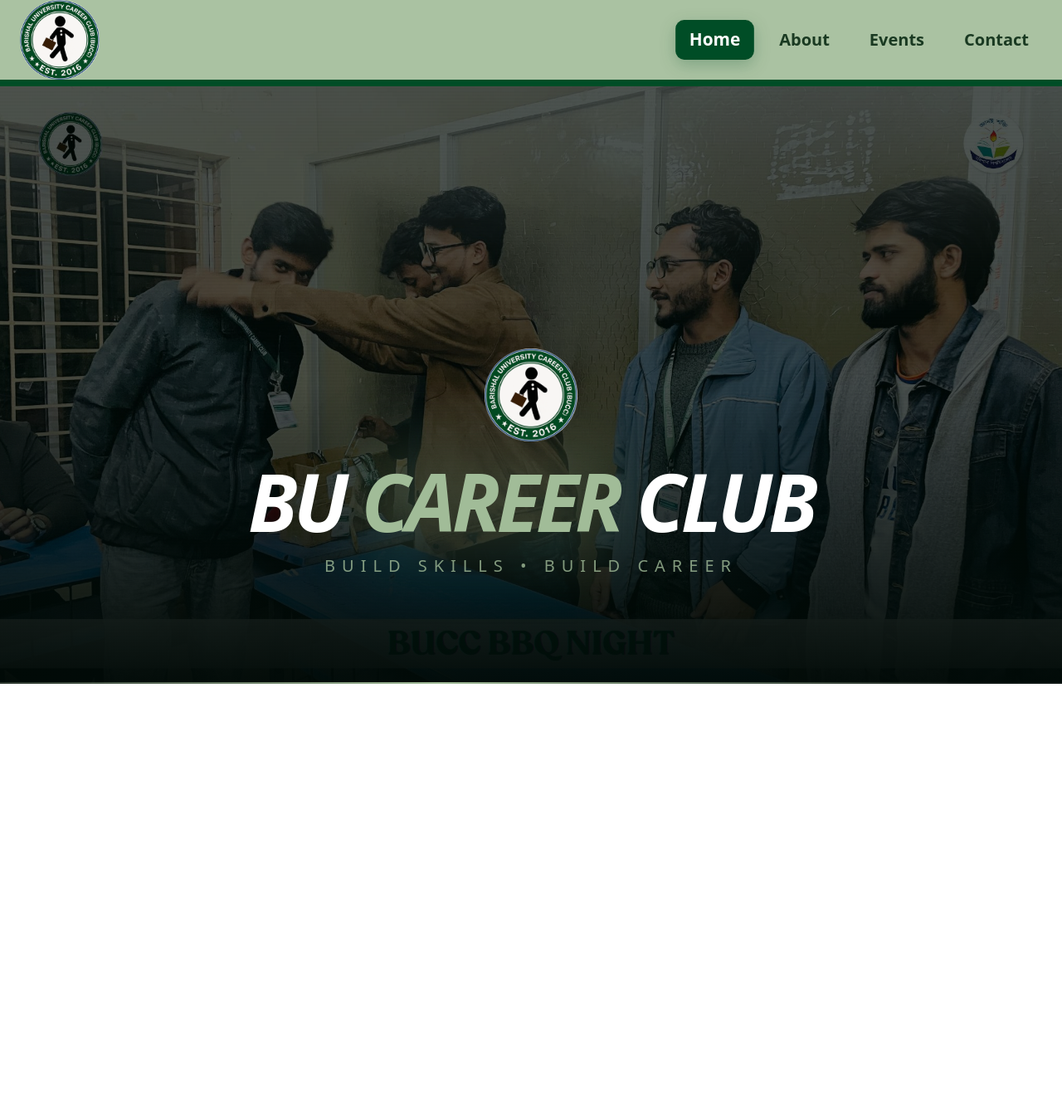
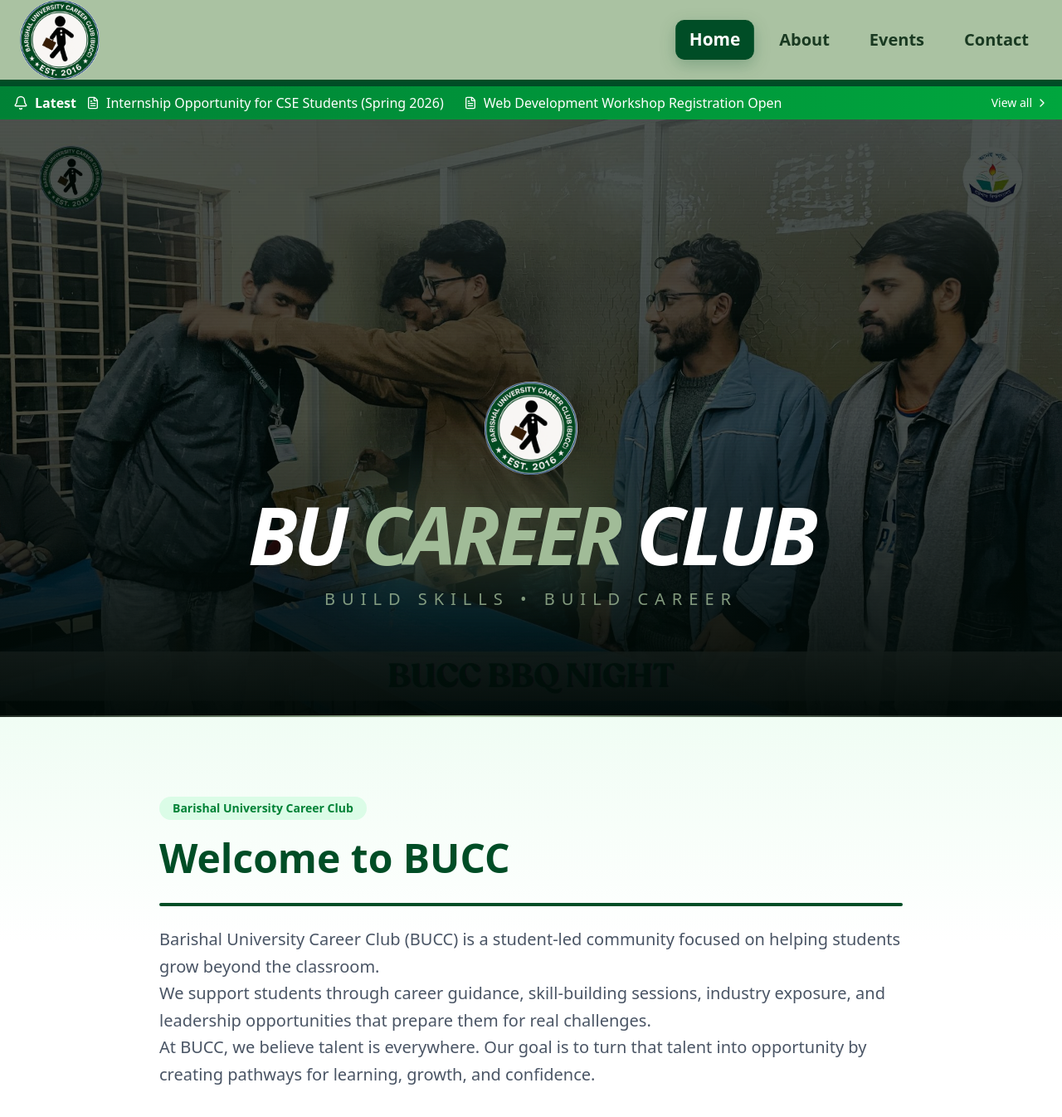
Before and after one commit to IamFreak10/Frontend-bucc, a React (Vite) app: page / in a window 1280 px wide. Shown: the top 1346 px of the page at 83% size. Before the commit the page ends 824 px from the top, so only its background shows below. Built offline with nearby package versions, Linux system fonts and the light colour scheme.

Commit message:
Added Notice Bar demo

```diff
--- a/package.json
+++ b/package.json
@@ -10,6 +10,7 @@
     "preview": "vite preview"
   },
   "dependencies": {
+    "@emotion/react": "^11.14.0",
     "@radix-ui/react-dialog": "^1.1.15",
     "@radix-ui/react-slot": "^1.2.4",
     "@tailwindcss/vite": "^4.1.18",
@@ -18,6 +19,7 @@
     "framer-motion": "^12.33.0",
     "lucide-react": "^0.563.0",
     "react": "^19.2.0",
+    "react-awesome-reveal": "^4.3.1",
     "react-dom": "^19.2.0",
     "react-router": "^7.13.0",
     "tailwind-merge": "^3.4.0",
--- a/src/Layouts/RootLayout.jsx
+++ b/src/Layouts/RootLayout.jsx
@@ -1,13 +1,67 @@
 
 import Navbar from '@/components/Navbar/Navbar'
+import NoticeHeadlineBar from '@/Shared/NoticeHeadlineBar/NoticeHeadlineBar'
 import React from 'react'
 import { Outlet } from 'react-router'
 
+export const notices = [
+  {
+    _id: "notice_001",
+    title: "Internship Opportunity for CSE Students (Spring 2026)",
+    subject: "Career & Internship",
+    description:
+      "Interested CSE students are invited to apply for internship opportunities at reputed software companies. Details are provided in the attached PDF.",
+    pdfUrl:
+      "https://drive.google.com/uc?id=1A2B3C4D5E&export=download",
+    createdAt: "2026-02-05T09:30:00Z"
+  },
+  {
+    _id: "notice_002",
+    title: "Web Development Workshop Registration Open",
+    subject: "Skill Development",
+    description:
+      "BUCC is organizing a hands-on web development workshop covering modern frontend technologies. Registration deadline is mentioned in the notice.",
+    pdfUrl:
+      "https://drive.google.com/uc?id=6F7G8H9I0J&export=download",
+    createdAt: "2026-02-04T15:45:00Z"
+  },
+  {
+    _id: "notice_003",
+    title: "Career Guidance Session for Final Year Students",
+    subject: "Career Guidance",
+    description:
+      "A career guidance session will be conducted focusing on job preparation strategies, interview tips, and higher study opportunities.",
+    pdfUrl:
+      "https://drive.google.com/uc?id=K1L2M3N4O5&export=download",
+    createdAt: "2026-02-02T11:00:00Z"
+  },
+  {
+    _id: "notice_004",
+    title: "Recruitment Notice: BUCC Executive Committee",
+    subject: "Recruitment",
+    description:
+      "BUCC is inviting applications for executive committee positions. Passionate students are encouraged to apply and be part of the leadership team.",
+    pdfUrl:
+      "https://drive.google.com/uc?id=P6Q7R8S9T0&export=download",
+    createdAt: "2026-01-28T10:15:00Z"
+  },
+  {
+    _id: "notice_005",
+    title: "Seminar on Higher Studies Abroad",
+    subject: "Seminar",
+    description:
+      "A seminar on higher studies abroad will be arranged to guide students about scholarships, applications, and requirements.",
+    pdfUrl:
+      "https://drive.google.com/uc?id=U1V2W3X4Y5&export=download",
+    createdAt: "2026-01-22T14:00:00Z"
+  }
+];
 export default function RootLayout() {
   return (
     <>
 
     <Navbar />
+    <NoticeHeadlineBar notices = {notices} />
 
     <Outlet />
 
--- a/src/Pages/Home/Home.jsx
+++ b/src/Pages/Home/Home.jsx
@@ -1,11 +1,12 @@
-import Carousel from './Carousel/ AutoCinematicCarousel'
-import React from 'react'
+import Carousel from './Carousel/ AutoCinematicCarousel';
+import React from 'react';
+import Welcome from './Welcome/Welcome';
 
 export default function Home() {
   return (
     <>
-    <Carousel/>
-
+      <Carousel />
+      <Welcome />
     </>
-  )
+  );
 }
--- /dev/null
+++ b/src/Pages/Home/Welcome/Welcome.jsx
@@ -0,0 +1,43 @@
+import React from 'react';
+import { Fade } from 'react-awesome-reveal';
+
+export default function Welcome() {
+  return (
+    <Fade delay={200} duration={1500} triggerOnce={false} cascade damping={0.1}>
+      <section className="relative py-24 px-6">
+        {/* soft background glow */}
+        <div className="absolute inset-0 -z-10 bg-gradient-to-b from-green-50 via-white to-white" />
+
+        <div className="max-w-4xl mx-auto ">
+          {/* small badge */}
+          <span className="inline-block mb-4 px-4 py-1 text-sm font-semibold text-green-700 bg-green-100 rounded-full">
+            Barishal University Career Club
+          </span>
+
+          <h1 className="text-4xl md:text-5xl font-bold text-[#004d26] leading-tight">
+            Welcome to BUCC
+          </h1>
+
+          {/* accent divider */}
+          <div className=" h-1 bg-[#004d26]  my-6 rounded-full" />
+
+          <p className="text-lg md:text-xl text-gray-600 leading-relaxed">
+            Barishal University Career Club (BUCC) is a student-led community
+            focused on helping students grow beyond the classroom.
+            <br />
+
+            We support students through career guidance, skill-building
+            sessions, industry exposure, and leadership opportunities that
+            prepare them for real challenges.
+            <br />
+
+            At BUCC, we believe talent is everywhere. Our goal is to turn that
+            talent into opportunity by creating pathways for learning, growth,
+            and confidence.
+          </p>
+        </div>
+      </section>
+
+    </Fade>
+  );
+}
--- /dev/null
+++ b/src/Shared/NoticeHeadlineBar/NoticeHeadlineBar.jsx
@@ -0,0 +1,55 @@
+import { Bell, FileText, ChevronRight } from "lucide-react";
+import { useMemo } from "react";
+
+
+
+export default function NoticeHeadlineBar({ notices }) {
+  const latestNotices = useMemo(() => {
+    const THREE_DAYS = 3 * 24 * 60 * 60 * 1000;
+    const now = Date.now();
+
+    return notices.filter(
+      (n) => now - new Date(n.createdAt).getTime() <= THREE_DAYS
+    );
+  }, [notices]);
+
+  if (!latestNotices.length) return null;
+
+  return (
+    <div className="w-full bg-gradient-to-r from-green-700 to-green-600 text-white">
+      <div className="max-w-7xl mx-auto px-4 py-2 flex items-center gap-3">
+        {/* Left */}
+        <div className="flex items-center gap-2 font-semibold shrink-0">
+          <Bell size={18} />
+          <span className="hidden sm:inline">Latest</span>
+        </div>
+
+        {/* Headlines */}
+        <div className="flex-1 overflow-hidden">
+          <ul className="flex gap-6 whitespace-nowrap overflow-x-auto">
+            {latestNotices.map((notice) => (
+              <li
+                key={notice._id}
+                className="flex items-center gap-2 text-sm md:text-base hover:underline cursor-pointer"
+              >
+                <FileText size={16} />
+                <span className="truncate max-w-[220px] sm:max-w-[420px]">
+                  {notice.title}
+                </span>
+              </li>
+            ))}
+          </ul>
+        </div>
+
+        {/* CTA */}
+        <a
+          href="/notices"
+          className="flex items-center gap-1 text-sm font-medium hover:underline shrink-0"
+        >
+          View all
+          <ChevronRight size={16} />
+        </a>
+      </div>
+    </div>
+  );
+}
```
Also changed, not shown: 1 other file (tests, documents, lock files or other folders).
